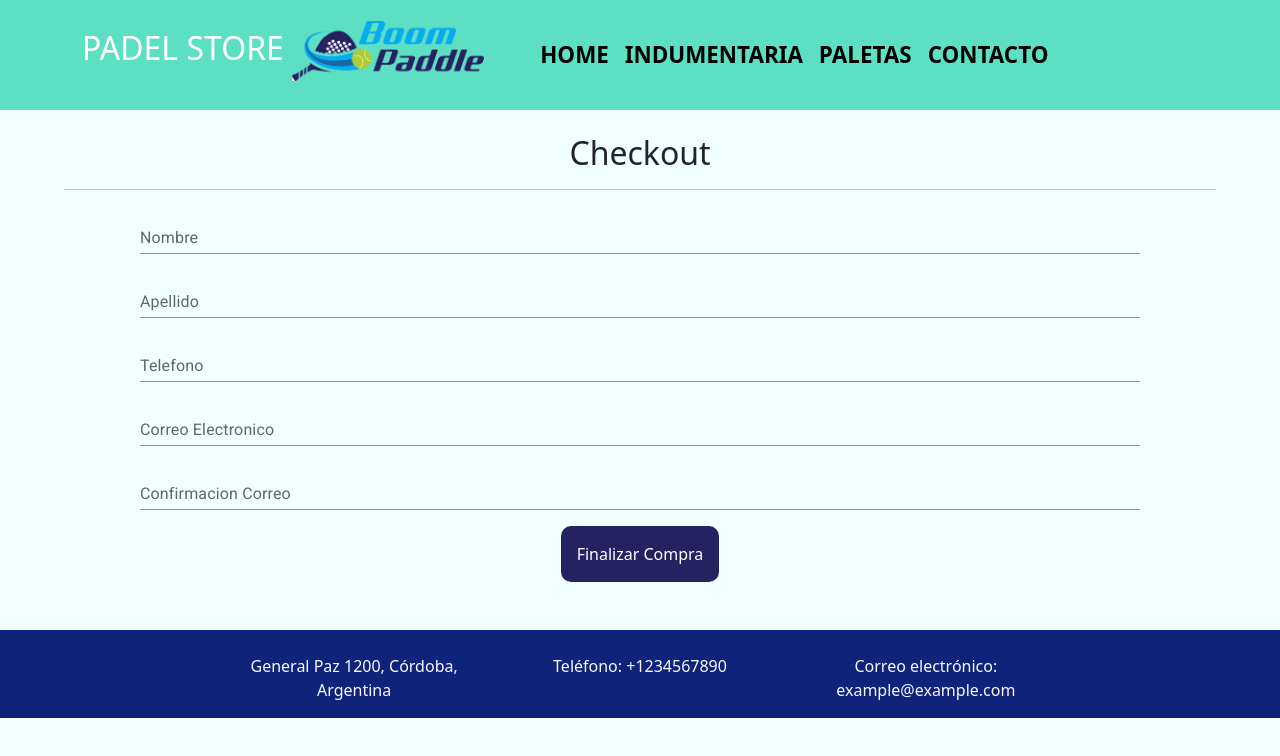
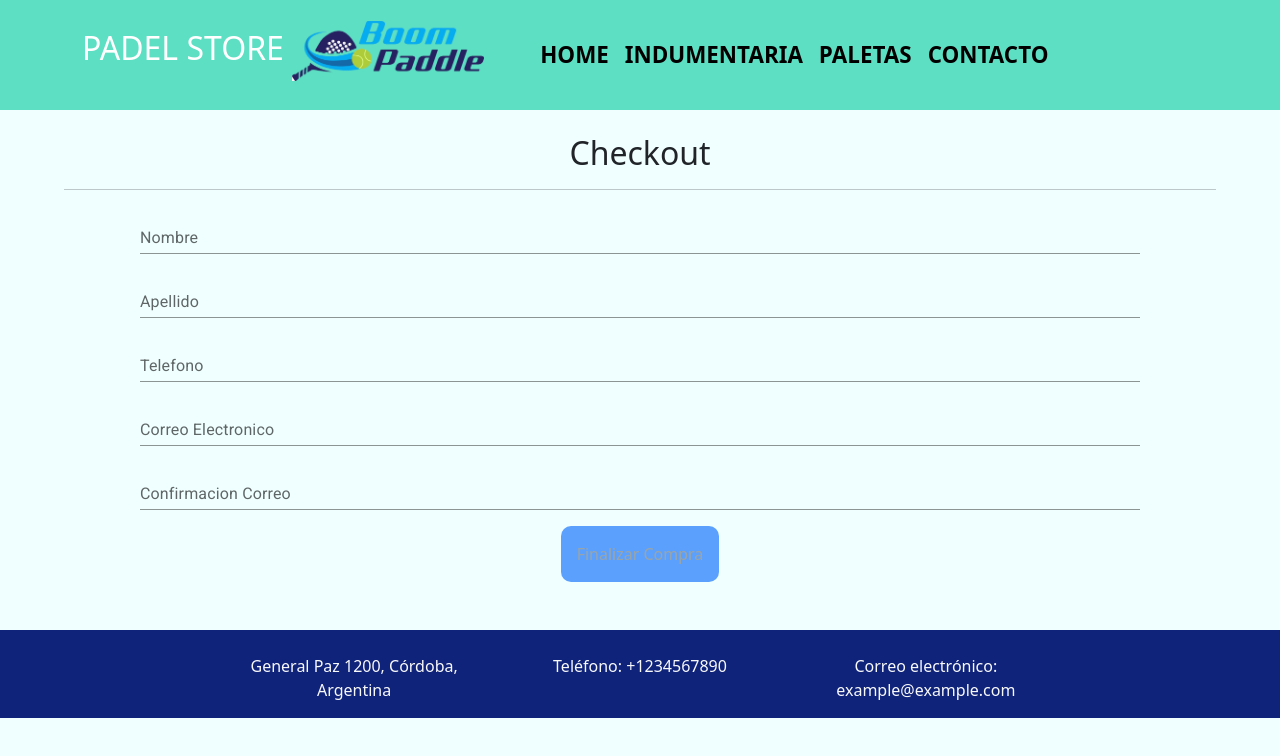
Before and after one commit to LohanaO/EcommercePadel, a React (Create React App) app: page /cart/checkout in a window 1280 px wide. Shown: the top 756 px of the page. Built offline with nearby package versions, Linux system fonts and the light colour scheme; the HTML template or start-up script is replaced by a standard one.

Commit message:
Lohana Orellano

```diff
--- a/src/Componets/checkout/CheckOut.jsx
+++ b/src/Componets/checkout/CheckOut.jsx
@@ -170,10 +170,10 @@ const mostrarTicket=()=>{
 
 
         {error && <p className="alert alert-danger"> {error} </p>}
-        <Button style={{Maxwidth:'60%', margin:'0 auto'}} className="btn btn-link"  data-bs-toggle="modal" data-bs-target="#exampleModal" type="submit"> Finalizar Compra </Button>
+        <Button disabled={total === 0} style={{Maxwidth:'60%', margin:'0 auto'}} className="btn btn-link"  data-bs-toggle="modal" data-bs-target="#exampleModal" type="submit"> Finalizar Compra </Button>
         </div>
       </form>
-      {orderId && values (
+      {orderId &&  (
 
          mostrarTicket()
       )}
```
